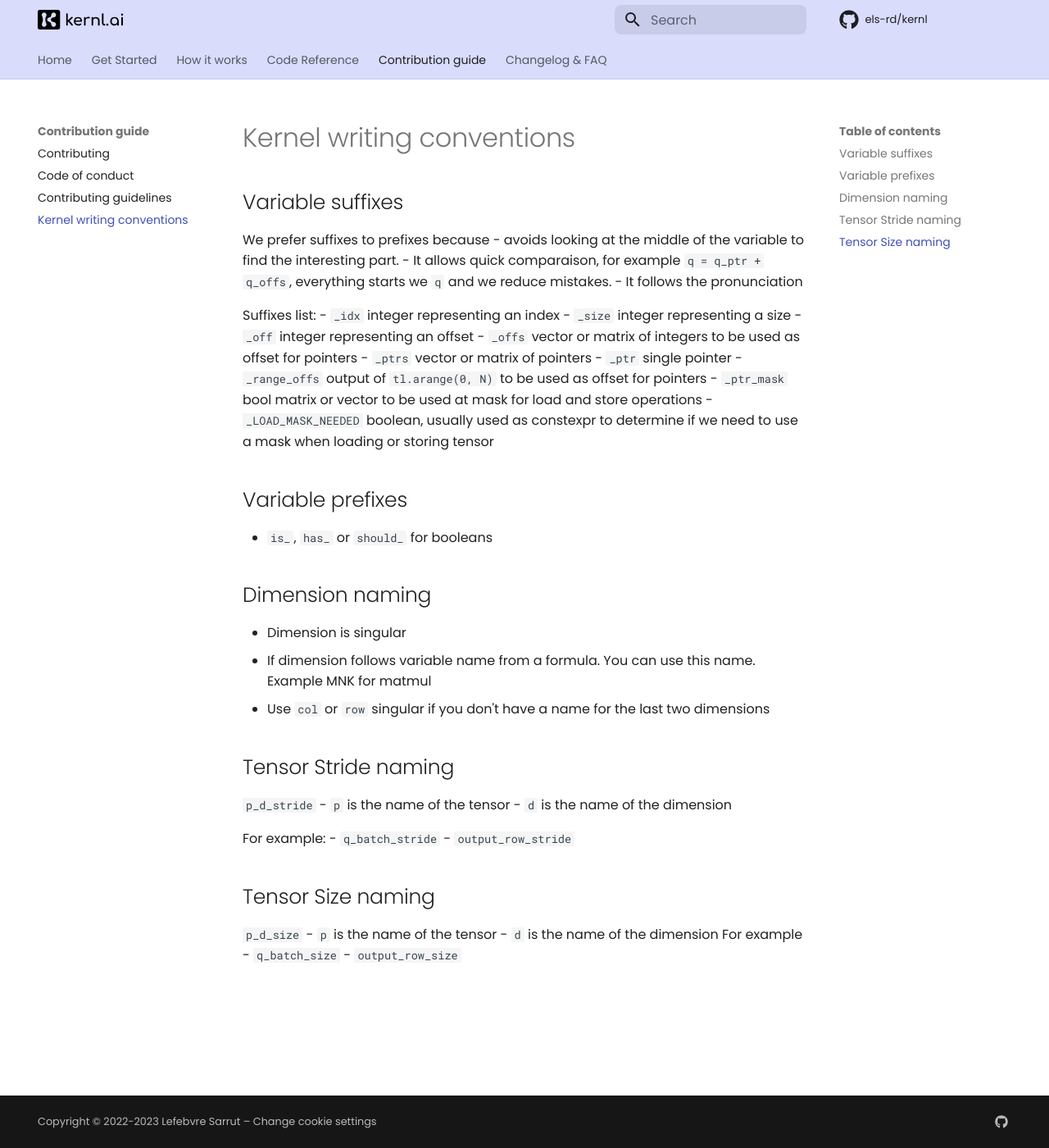
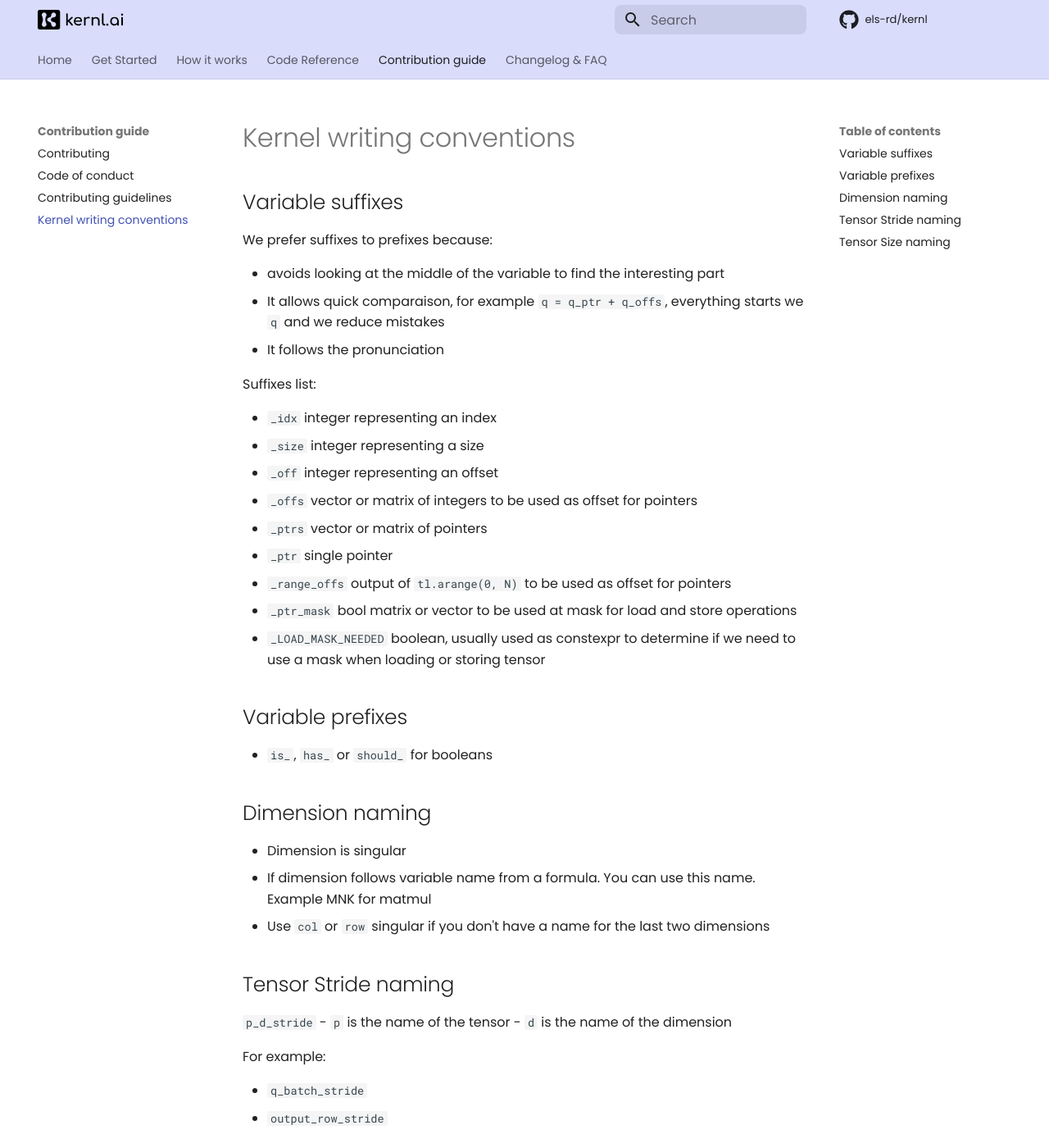
Before and after one commit to ELS-RD/kernl, an MkDocs documentation site: the page built from docs/contribution-guide/kernel-writing-conventions.md, in a window 1280 px wide and 1400 px high. Shown: the whole window at 82% size. Built offline with MkDocs 1.6.1 and Material for MkDocs 9.7.7, drawn with Linux system fonts in a browser that asks for light colours; comment, search, counter and statistics services are not loaded; some of the changed text lies outside the part shown.

Commit message:
fix: fix doc formatting

```diff
--- a/docs/contribution-guide/kernel-writing-conventions.md
+++ b/docs/contribution-guide/kernel-writing-conventions.md
@@ -1,11 +1,15 @@
 # Kernel writing conventions
+
 ## Variable suffixes
-We prefer suffixes to prefixes because
-- avoids looking at the middle of the variable to find the interesting part.
-- It allows quick comparaison, for example `q = q_ptr + q_offs`, everything starts we `q` and we reduce mistakes.
+
+We prefer suffixes to prefixes because:
+
+- avoids looking at the middle of the variable to find the interesting part
+- It allows quick comparaison, for example `q = q_ptr + q_offs`, everything starts we `q` and we reduce mistakes
 - It follows the pronunciation
 
 Suffixes list:
+
 - `_idx` integer representing an index
 - `_size` integer representing a size
 - `_off` integer representing an offset
@@ -15,27 +19,35 @@ Suffixes list:
 - `_range_offs` output of `tl.arange(0, N)` to be used as offset for pointers
 -  `_ptr_mask` bool matrix or vector to be used at mask for load and store operations
 - `_LOAD_MASK_NEEDED` boolean, usually used as constexpr to determine if we need to use a mask when loading or storing tensor
+
 ## Variable prefixes
+
 - `is_`, `has_` or `should_` for booleans
 
 ## Dimension naming
+
 - Dimension is singular
 - If dimension follows variable name from a formula. You can use this name. Example MNK for matmul
 - Use `col` or `row` singular if you don't have a name for the last two dimensions
 
 ## Tensor Stride naming
+
 `p_d_stride`
 - `p` is the name of the tensor
 - `d` is the name of the dimension
 
 For example:
+
 - `q_batch_stride`
 - `output_row_stride`
 
 ## Tensor Size naming
+
 `p_d_size`
 - `p` is the name of the tensor
 - `d` is the name of the dimension
-For example
+
+For example:
+
 - `q_batch_size`
 - `output_row_size`
```
